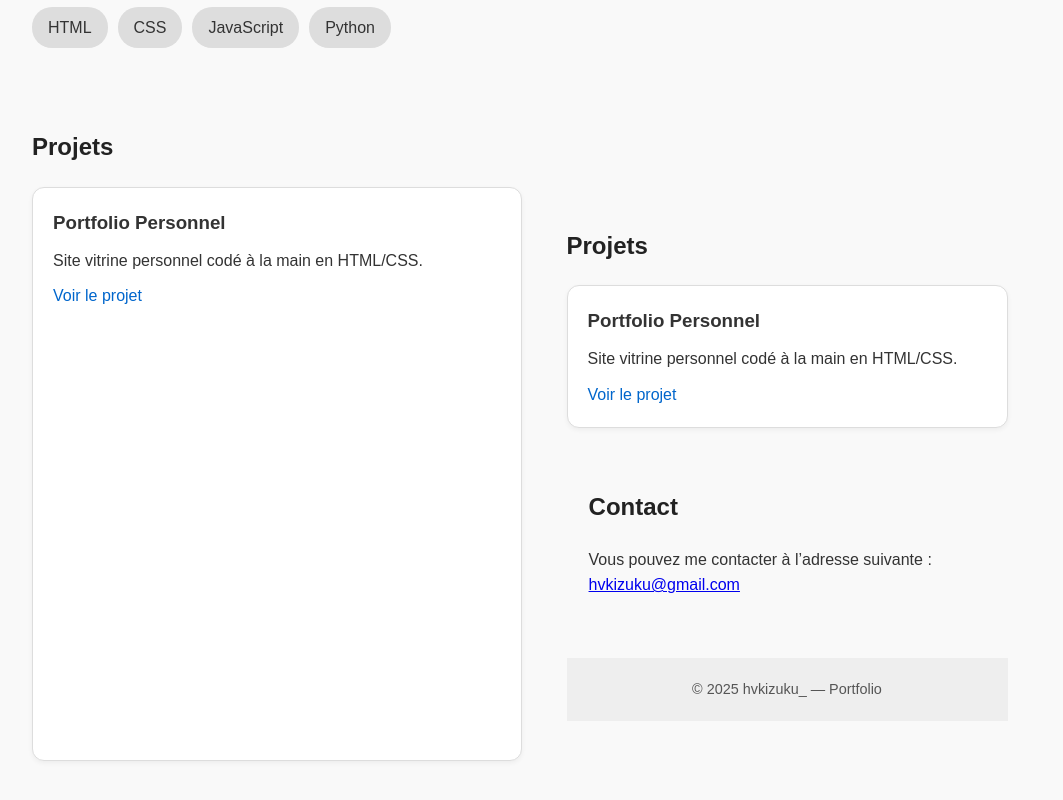
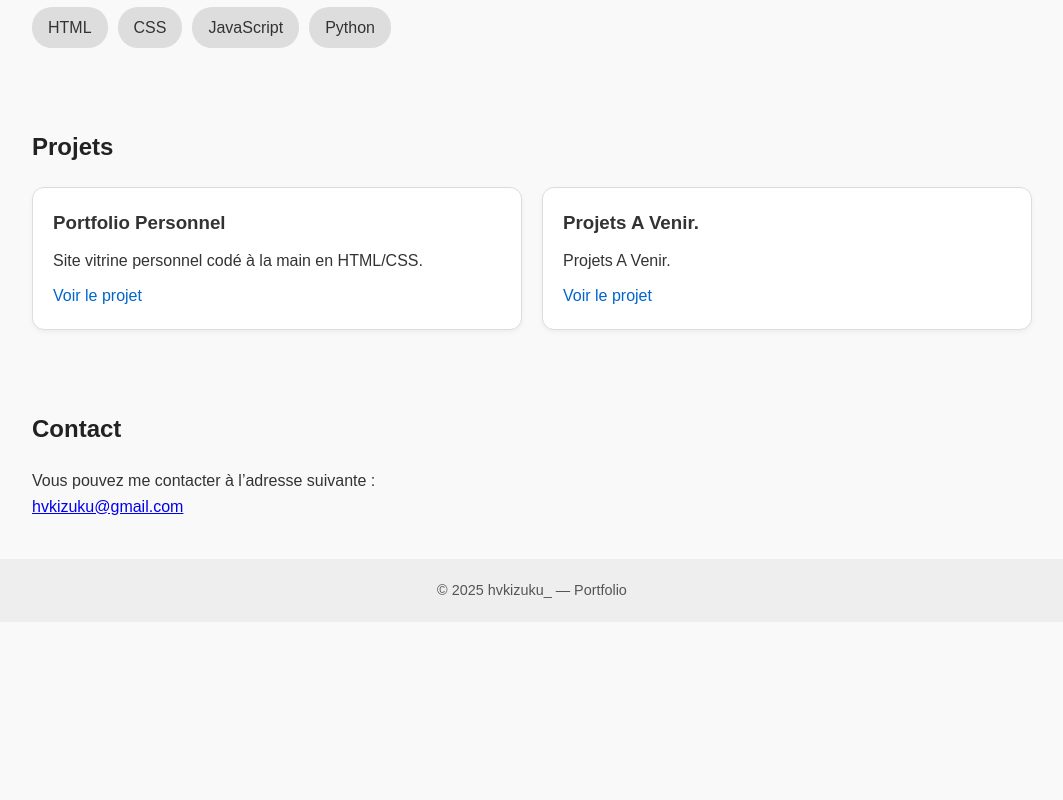
Before and after one commit to Izuku44/portfolio, a plain HTML site: page index.html in a window 1280 px wide. Shown: the part 586-1386 px from the top of the page, without its empty margins (108-1171 px from the left). After the commit the page ends 1208 px from the top, so only its background shows below. Drawn offline with Linux system fonts and the light colour scheme.

Commit message:
Update index.html

```diff
--- a/index.html
+++ b/index.html
@@ -40,15 +40,13 @@
         <p>Site vitrine personnel codé à la main en HTML/CSS.</p>
         <a href="#">Voir le projet</a>
       </div>
-
-        <section id="projects" class="container">
-    <h2>Projets</h2>
-    <div class="projects">
       <div class="project-card">
-        <h3>Portfolio Personnel</h3>
-        <p>Site vitrine personnel codé à la main en HTML/CSS.</p>
+        <h3>Projets A Venir.</h3>
+        <p>Projets A Venir.</p>
         <a href="#">Voir le projet</a>
       </div>
+    </div>
+  </section>
 
   <section id="contact" class="container">
     <h2>Contact</h2>
```
